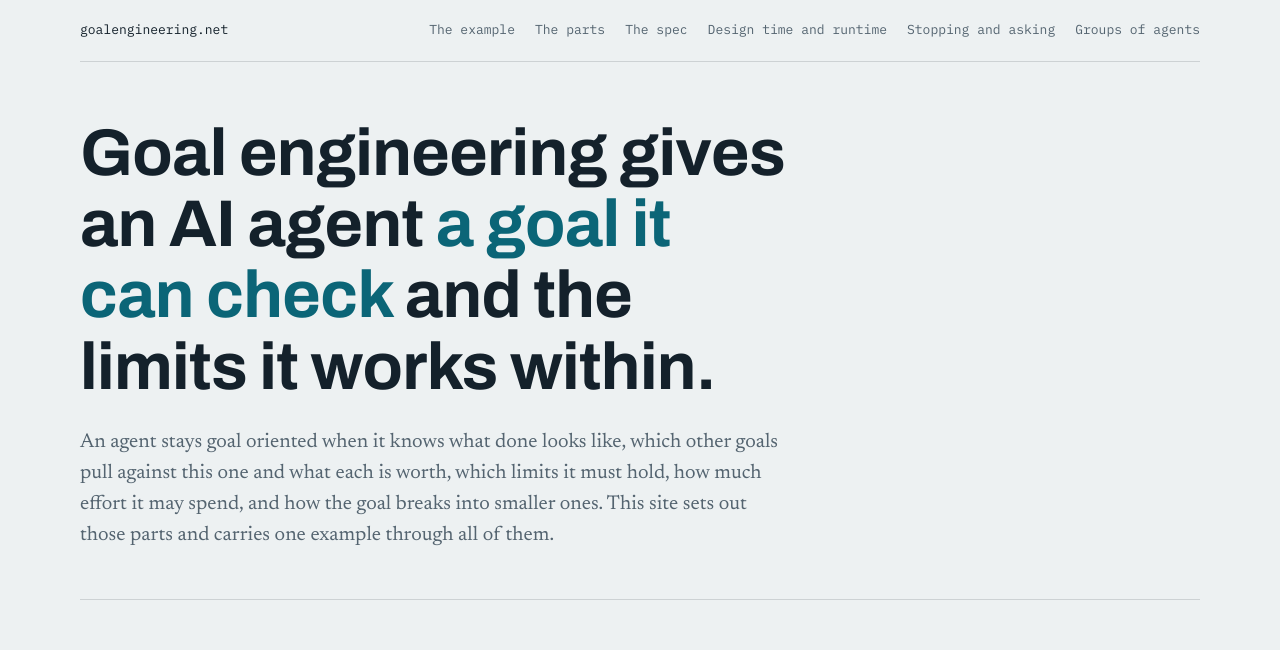
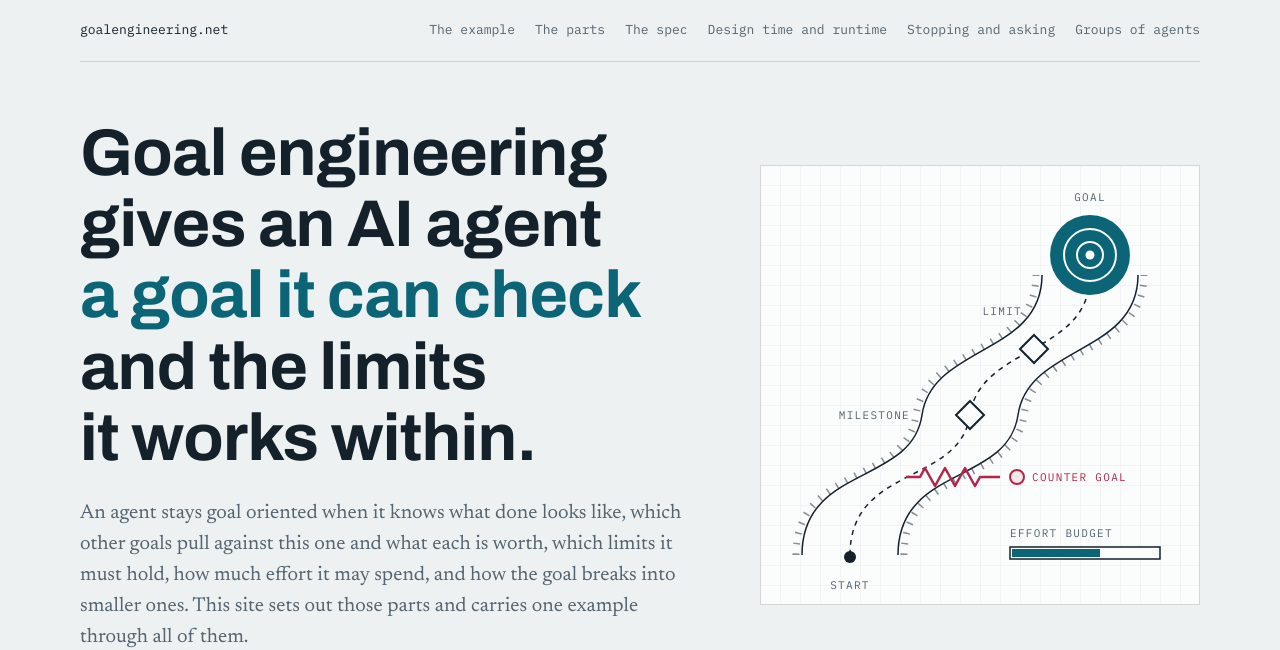
Before and after one commit to jeffrschneider/goalengineering.net, a plain HTML site: page index.html in a window 1280 px wide. Shown: the top 650 px of the page. Drawn offline with Linux system fonts and the light colour scheme.

Commit message:
Hero: route-to-goal drawing in the top right
Co-Authored-By: Claude Opus 5.5 <noreply@anthropic.com>
Claude-Session: https://claude.ai/code/session_016PKh2pJQiQLvsg9xPrm4Co

```diff
--- a/index.html
+++ b/index.html
@@ -137,9 +137,20 @@ a:focus-visible, .figure-scroll:focus-visible {
 /* Hero */
 .hero {
   display: grid;
-  gap: 1.5rem;
+  grid-template-columns: minmax(0, 1.3fr) minmax(0, 1fr);
+  align-items: center;
+  gap: 2rem 3rem;
   padding-block: 3.5rem 3rem;
 }
+.hero-text { display: grid; gap: 1.5rem; min-width: 0; }
+.hero-art { margin: 0; min-width: 0; }
+.hero-art svg { display: block; width: 100%; max-width: 440px; height: auto; margin-left: auto; }
+.h-frame { fill: var(--surface); stroke: var(--rule); stroke-width: 1; }
+.h-fence { fill: none; stroke: var(--ink); stroke-width: 1.5; }
+.h-hatch { fill: none; stroke: var(--ink); stroke-width: 7; stroke-dasharray: 1.5 9; opacity: 0.5; }
+.h-start { fill: var(--ink); }
+.h-bar { fill: var(--surface); stroke: var(--ink); stroke-width: 1.5; }
+.h-fill { fill: var(--goal); }
 .hero h1 {
   font-size: var(--step-3);
   font-weight: 700;
@@ -348,6 +359,8 @@ a:focus-visible, .figure-scroll:focus-visible {
   .sec { grid-template-columns: minmax(0, 1fr); gap: 1rem; }
   .sec > .label { padding-top: 0; }
   .split, .groups, .stops { grid-template-columns: minmax(0, 1fr); }
+  .hero { grid-template-columns: minmax(0, 1fr); }
+  .hero-art svg { max-width: 340px; margin-left: 0; }
   .figure-scroll { display: none; }
   .stack { display: grid; }
 }
@@ -379,8 +392,57 @@ a:focus-visible, .figure-scroll:focus-visible {
   </header>
 
   <section class="hero">
-    <h1>Goal engineering gives an AI agent <em>a goal it can check</em> and the limits it works within.</h1>
-    <p class="lede">An agent stays goal oriented when it knows what done looks like, which other goals pull against this one and what each is worth, which limits it must hold, how much effort it may spend, and how the goal breaks into smaller ones. This site sets out those parts and carries one example through all of them.</p>
+    <div class="hero-text">
+      <h1>Goal engineering gives an AI agent <em>a goal it can check</em> and the limits it works within.</h1>
+      <p class="lede">An agent stays goal oriented when it knows what done looks like, which other goals pull against this one and what each is worth, which limits it must hold, how much effort it may spend, and how the goal breaks into smaller ones. This site sets out those parts and carries one example through all of them.</p>
+    </div>
+    <figure class="hero-art">
+      <svg viewBox="0 0 440 440" role="img" aria-labelledby="hero-art-title">
+        <title id="hero-art-title">A route from start to goal on plotting paper. It passes two milestones inside a corridor of limits, a counter goal pulls it to one side, and an effort budget bar is partly spent.</title>
+        <defs>
+          <pattern id="herogrid" width="20" height="20" patternUnits="userSpaceOnUse">
+            <path class="t-grid" d="M20 0H0V20"></path>
+          </pattern>
+          <path id="hero-route" d="M90 390C90 300 200 320 210 250S330 190 330 110"></path>
+        </defs>
+        <rect class="h-frame" x="0.5" y="0.5" width="439" height="439"></rect>
+        <rect x="1" y="1" width="438" height="438" fill="url(#herogrid)"></rect>
+
+        <!-- limits on both sides of the route -->
+        <use href="#hero-route" class="h-hatch" transform="translate(-54 0)"></use>
+        <use href="#hero-route" class="h-fence" transform="translate(-48 0)"></use>
+        <use href="#hero-route" class="h-hatch" transform="translate(54 0)"></use>
+        <use href="#hero-route" class="h-fence" transform="translate(48 0)"></use>
+        <text class="s-label" x="262" y="150" text-anchor="end">LIMIT</text>
+
+        <!-- the route -->
+        <use href="#hero-route" class="t-route"></use>
+        <circle class="h-start" cx="90" cy="392" r="6"></circle>
+        <text class="s-label" x="90" y="424" text-anchor="middle">START</text>
+
+        <!-- milestones -->
+        <path class="t-stone" d="M210 236L224 250L210 264L196 250Z"></path>
+        <path class="t-stone" d="M274 170L288 184L274 198L260 184Z"></path>
+        <text class="s-label" x="150" y="254" text-anchor="end">MILESTONE</text>
+
+        <!-- counter goal pulling the route sideways -->
+        <path class="t-spring" d="M146 312h14l5 -9l10 18l10 -18l10 18l10 -18l10 18l5 -9h20"></path>
+        <circle class="t-counter" cx="257" cy="312" r="7"></circle>
+        <text class="s-label is-counter" x="272" y="316">COUNTER GOAL</text>
+
+        <!-- the goal -->
+        <circle class="t-parent" cx="330" cy="90" r="40"></circle>
+        <circle class="t-ring" cx="330" cy="90" r="26"></circle>
+        <circle class="t-ring" cx="330" cy="90" r="13"></circle>
+        <circle class="t-dot" cx="330" cy="90" r="4.5"></circle>
+        <text class="s-label" x="330" y="36" text-anchor="middle">GOAL</text>
+
+        <!-- effort budget -->
+        <text class="s-label" x="250" y="372">EFFORT BUDGET</text>
+        <rect class="h-bar" x="250" y="382" width="150" height="12"></rect>
+        <rect class="h-fill" x="252" y="384" width="88" height="8"></rect>
+      </svg>
+    </figure>
   </section>
 
   <section class="sec" id="example" aria-labelledby="h-example">
```
